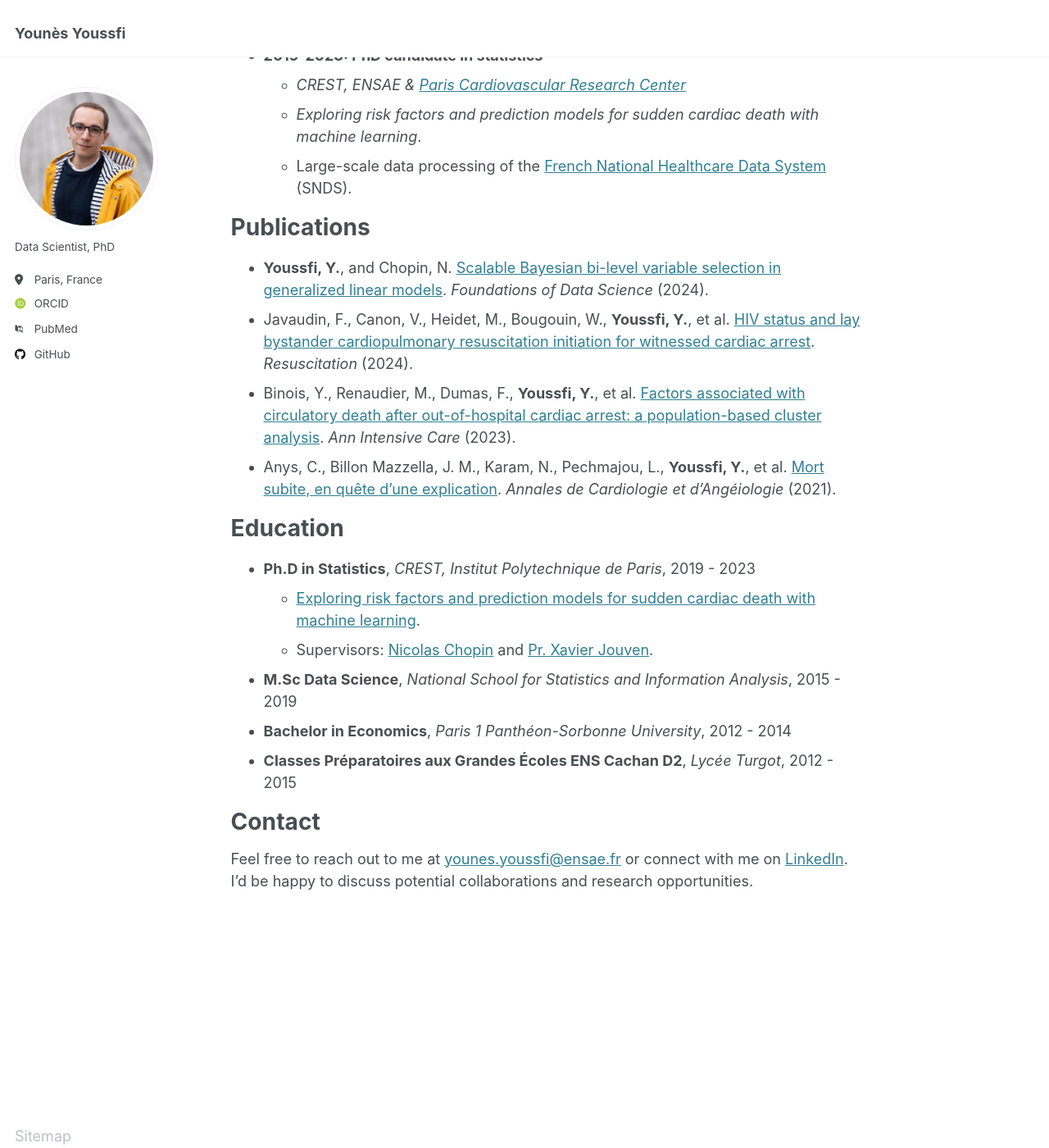
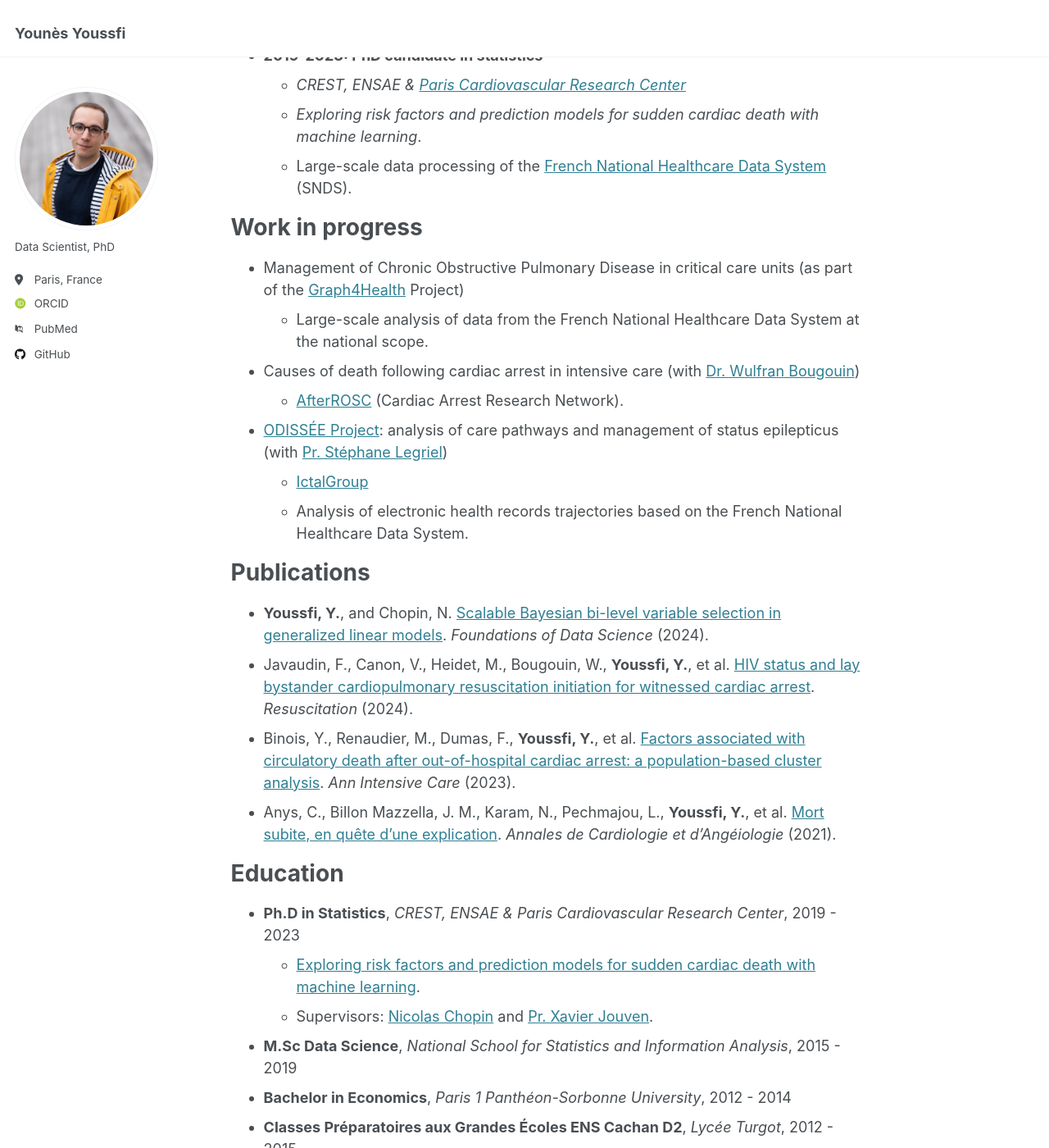
Before and after one commit to youyoussfi/youyoussfi.github.io, a Jekyll site: the page built from _pages/about.md, in a window 1280 px wide and 1400 px high, scrolled down 801 px. Shown: the whole window at 82% size. Built offline with Jekyll 4.4.1, drawn with Linux system fonts in a browser that asks for light colours; some web fonts are replaced.

Commit message:
Update about.md

```diff
--- a/_pages/about.md
+++ b/_pages/about.md
@@ -30,6 +30,18 @@ Work experience
   * *Exploring risk factors and prediction models for sudden cardiac death with machine learning*.
   * Large-scale data processing of the [French National Healthcare Data System](https://www.health-data-hub.fr/snds) (SNDS).
 
+Work in progress
+======
+* Management of Chronic Obstructive Pulmonary Disease in critical care units (as part of the [Graph4Health](https://guillaume-lecue.faculty.essec.edu/graph4health) Project)
+  * Large-scale analysis of data from the French National Healthcare Data System at the national scope.
+
+* Causes of death following cardiac arrest in intensive care (with [Dr. Wulfran Bougouin](https://pubmed.ncbi.nlm.nih.gov/?term=Bougouin+W&sort=date))
+  * [AfterROSC](https://afterrosc.org/) (Cardiac Arrest Research Network).
+
+* [ODISSÉE Project](https://health-data-hub.fr/projets/odissee): analysis of care pathways and management of status epilepticus  (with [Pr. Stéphane Legriel](https://scholar.google.fr/citations?user=3n6afrkAAAAJ&hl=fr))
+  * [IctalGroup](https://ictalgroup.org/)
+  * Analysis of electronic health records trajectories based on the French National Healthcare Data System.
+
 Publications
 ======
 - **Youssfi, Y.**, and Chopin, N. [Scalable Bayesian bi-level variable selection in generalized linear models](https://www.aimsciences.org/article/doi/10.3934/fods.2024010). *Foundations of Data Science* (2024).
@@ -39,7 +51,7 @@ Publications
 
 Education
 ======
-* **Ph.D in Statistics**,  *CREST, Institut Polytechnique de Paris*, 2019 - 2023
+* **Ph.D in Statistics**,  *CREST, ENSAE & Paris Cardiovascular Research Center*, 2019 - 2023
   * [Exploring risk factors and prediction models for sudden cardiac death with machine learning](https://theses.hal.science/tel-04231416v1/file/122248_YOUSSFI_2023_archivage.pdf).
   * Supervisors: [Nicolas Chopin](https://nchopin.github.io/) and [Pr. Xavier Jouven](https://parcc.inserm.fr/index.php/04-cv-xavier-jouven/).
 * **M.Sc Data Science**,  *National School for Statistics and Information Analysis*, 2015 - 2019
```
